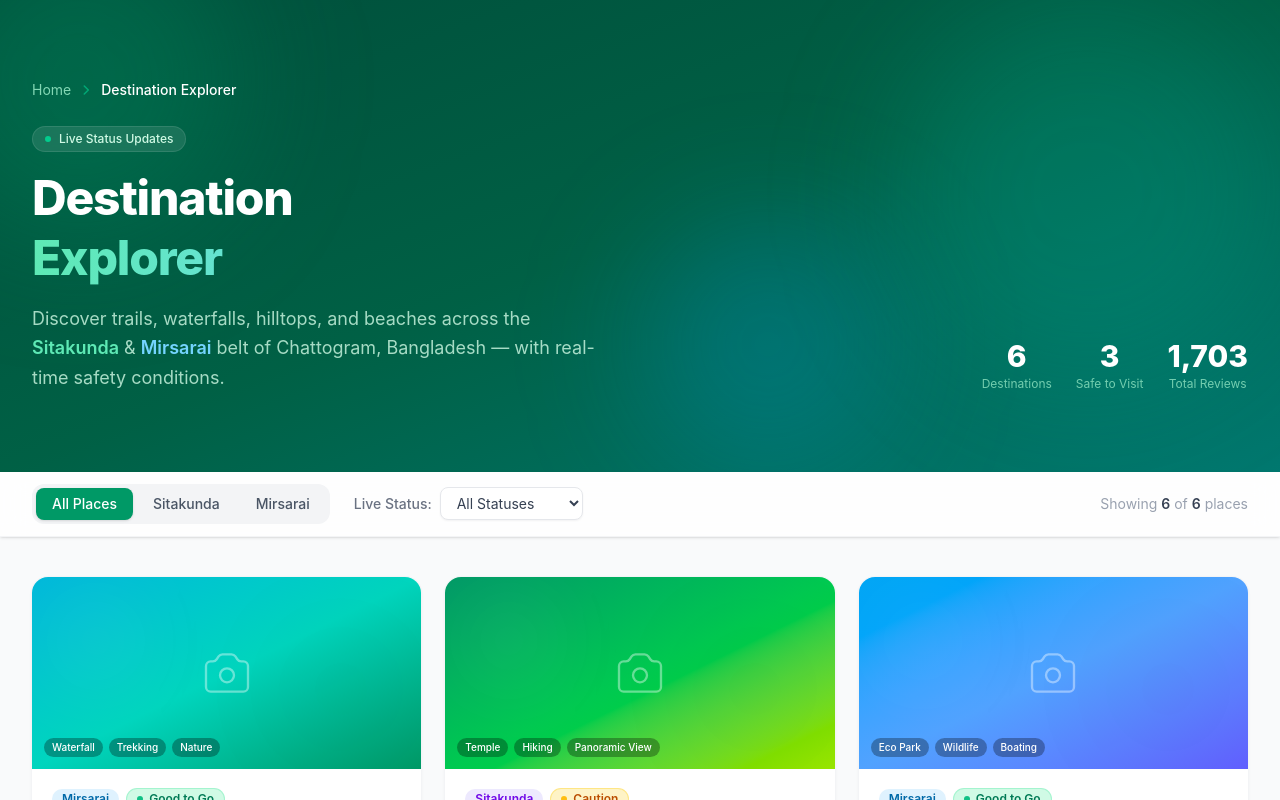
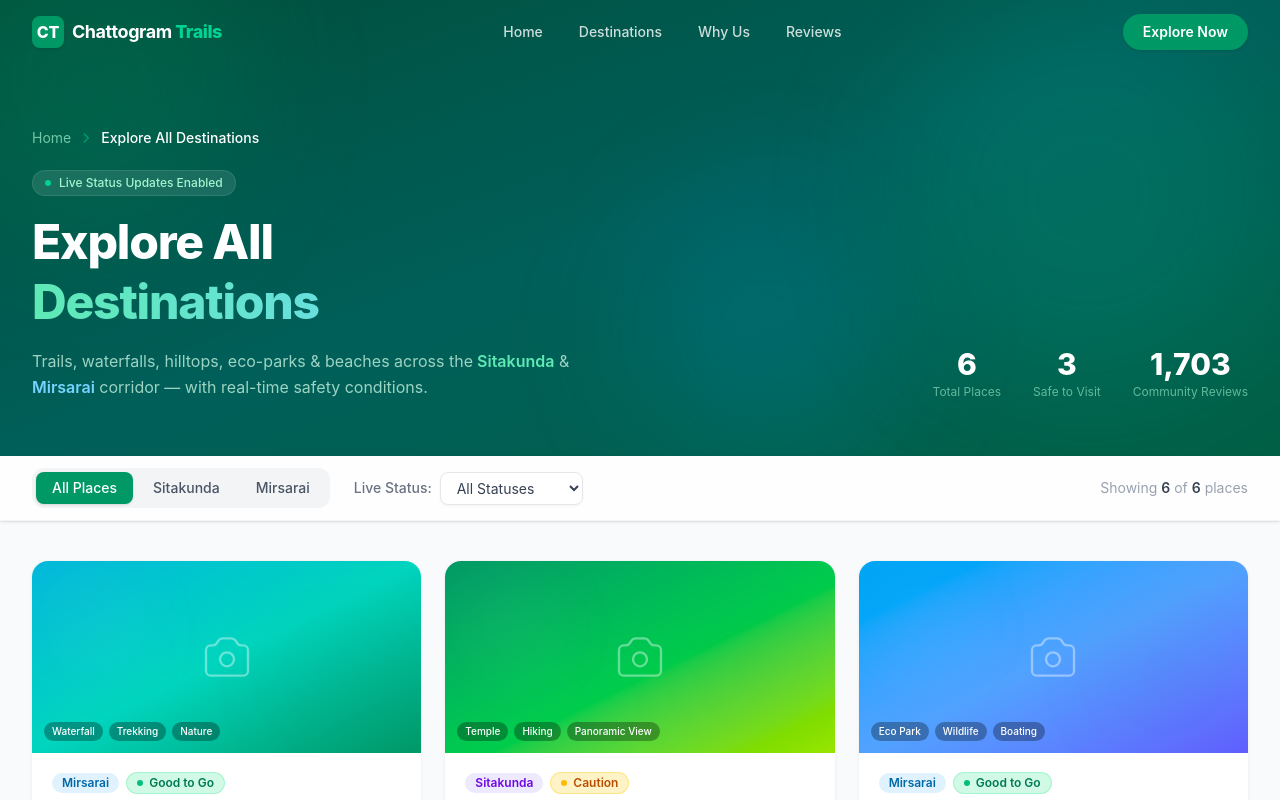
Before and after one commit to ahadunnobi/chattogram-trails, a Next.js app: page /destinations in a window 1280 px wide. Shown: the top 800 px of the page. Built offline with nearby package versions, Linux system fonts and the light colour scheme.

Commit message:
added fiultered destinations explorer page and disable React compiler

```diff
--- a/next.config.mjs
+++ b/next.config.mjs
@@ -1,7 +1,7 @@
 /** @type {import('next').NextConfig} */
 const nextConfig = {
   /* config options here */
-  reactCompiler: true,
+  reactCompiler: false,
 };
 
 export default nextConfig;
--- a/src/app/destinations/page.js
+++ b/src/app/destinations/page.js
@@ -4,6 +4,8 @@ import { useState, useMemo } from "react";
 import { mockDestinations } from "@/data/mockDestinations";
 import FilterControls from "@/components/destinations/FilterControls";
 import DestinationCard from "@/components/destinations/DestinationCard";
+import Navbar from "@/components/Navbar";
+import Footer from "@/components/Footer";
 
 export default function DestinationsPage() {
   const [activeRegion, setActiveRegion] = useState("all");
@@ -18,63 +20,60 @@ export default function DestinationsPage() {
   }, [activeRegion, activeStatus]);
 
   return (
-    <div className="min-h-screen bg-gray-50">
-      {/* Hero Header */}
-      <header className="relative overflow-hidden bg-gradient-to-br from-emerald-900 via-emerald-800 to-teal-700 text-white">
-        {/* Decorative blobs */}
+    <div className="flex flex-col min-h-screen bg-gray-50">
+      <Navbar />
+
+      {/* ── Page Header ── */}
+      <header className="relative overflow-hidden bg-gradient-to-br from-emerald-900 via-teal-800 to-emerald-800 text-white pt-32 pb-14">
+        {/* Blobs */}
         <div className="absolute inset-0 pointer-events-none overflow-hidden" aria-hidden="true">
-          <div className="absolute -top-20 -left-20 w-80 h-80 rounded-full bg-emerald-600/30 blur-3xl" />
-          <div className="absolute top-0 right-0 w-96 h-96 rounded-full bg-teal-500/20 blur-3xl" />
-          <div className="absolute bottom-0 left-1/2 w-64 h-64 rounded-full bg-sky-500/20 blur-3xl" />
+          <div className="absolute -top-20 -left-20 w-80 h-80 rounded-full bg-emerald-600/20 blur-3xl" />
+          <div className="absolute top-0 right-0 w-96 h-96 rounded-full bg-teal-500/15 blur-3xl" />
+          <div className="absolute bottom-0 left-1/2 w-64 h-64 rounded-full bg-sky-500/15 blur-3xl" />
         </div>
 
-        <div className="relative max-w-7xl mx-auto px-4 sm:px-6 lg:px-8 py-16 sm:py-20">
+        <div className="relative max-w-7xl mx-auto px-4 sm:px-6 lg:px-8">
           {/* Breadcrumb */}
-          <nav className="mb-6 flex items-center gap-2 text-sm text-emerald-200/80" aria-label="Breadcrumb">
+          <nav className="mb-5 flex items-center gap-2 text-sm text-emerald-200/70" aria-label="Breadcrumb">
             <a href="/" className="hover:text-white transition-colors">Home</a>
-            <svg className="w-3.5 h-3.5 text-emerald-400/60" fill="none" viewBox="0 0 24 24" stroke="currentColor" strokeWidth={2.5}>
+            <svg className="w-3.5 h-3.5 text-emerald-400/50" fill="none" viewBox="0 0 24 24" stroke="currentColor" strokeWidth={2.5}>
               <path strokeLinecap="round" strokeLinejoin="round" d="M9 5l7 7-7 7" />
             </svg>
-            <span className="text-white font-medium">Destination Explorer</span>
+            <span className="text-white font-medium">Explore All Destinations</span>
           </nav>
 
-          <div className="flex flex-col sm:flex-row sm:items-end sm:justify-between gap-6">
+          <div className="flex flex-col lg:flex-row lg:items-end lg:justify-between gap-8">
             <div>
-              <div className="inline-flex items-center gap-2 px-3 py-1 rounded-full bg-white/10 backdrop-blur-sm border border-white/10 text-xs font-medium text-emerald-100 mb-4">
+              <div className="inline-flex items-center gap-2 px-3 py-1 rounded-full bg-white/10 border border-white/10 text-xs font-medium text-emerald-200 mb-4">
                 <span className="w-1.5 h-1.5 rounded-full bg-emerald-400 animate-pulse" />
-                Live Status Updates
+                Live Status Updates Enabled
               </div>
               <h1 className="text-4xl sm:text-5xl font-extrabold tracking-tight leading-tight">
-                Destination
+                Explore All
                 <span className="block text-transparent bg-clip-text bg-gradient-to-r from-emerald-300 to-sky-300">
-                  Explorer
+                  Destinations
                 </span>
               </h1>
-              <p className="mt-4 max-w-xl text-emerald-100/80 text-base sm:text-lg leading-relaxed">
-                Discover trails, waterfalls, hilltops, and beaches across the
+              <p className="mt-4 max-w-xl text-emerald-100/75 text-base leading-relaxed">
+                Trails, waterfalls, hilltops, eco-parks & beaches across the
                 <span className="text-emerald-300 font-semibold"> Sitakunda</span> &{" "}
-                <span className="text-sky-300 font-semibold">Mirsarai</span> belt of Chattogram, Bangladesh — with real-time safety conditions.
+                <span className="text-sky-300 font-semibold">Mirsarai</span> corridor — with real-time safety conditions.
               </p>
             </div>
 
-            {/* Stats */}
-            <div className="flex items-center gap-6">
+            {/* Quick stats */}
+            <div className="flex items-center gap-8 shrink-0">
               {[
-                { label: "Destinations", value: mockDestinations.length },
+                { label: "Total Places", value: mockDestinations.length },
+                { label: "Safe to Visit", value: mockDestinations.filter((d) => d.status === "good").length },
                 {
-                  label: "Safe to Visit",
-                  value: mockDestinations.filter((d) => d.status === "good").length,
+                  label: "Community Reviews",
+                  value: mockDestinations.reduce((a, d) => a + d.reviewCount, 0).toLocaleString(),
                 },
-                {
-                  label: "Total Reviews",
-                  value: mockDestinations
-                    .reduce((acc, d) => acc + d.reviewCount, 0)
-                    .toLocaleString(),
-                },
-              ].map((stat) => (
-                <div key={stat.label} className="text-center">
-                  <p className="text-2xl sm:text-3xl font-extrabold text-white">{stat.value}</p>
-                  <p className="text-xs text-emerald-200/70 mt-0.5">{stat.label}</p>
+              ].map((s) => (
+                <div key={s.label} className="text-center">
+                  <p className="text-3xl font-extrabold text-white">{s.value}</p>
+                  <p className="text-xs text-emerald-200/60 mt-0.5 whitespace-nowrap">{s.label}</p>
                 </div>
               ))}
             </div>
@@ -82,7 +81,7 @@ export default function DestinationsPage() {
         </div>
       </header>
 
-      {/* Sticky Filter Bar */}
+      {/* ── Sticky Filter Bar ── */}
       <FilterControls
         activeRegion={activeRegion}
         setActiveRegion={setActiveRegion}
@@ -92,24 +91,19 @@ export default function DestinationsPage() {
         filtered={filtered.length}
       />
 
-      {/* Main Grid */}
-      <main className="max-w-7xl mx-auto px-4 sm:px-6 lg:px-8 py-10">
+      {/* ── Destination Grid ── */}
+      <main className="flex-1 max-w-7xl mx-auto w-full px-4 sm:px-6 lg:px-8 py-10">
         {filtered.length === 0 ? (
-          /* Empty state */
           <div className="flex flex-col items-center justify-center py-28 text-center">
             <span className="text-6xl mb-4" aria-hidden="true">🗺️</span>
-            <h3 className="text-xl font-bold text-gray-700 mb-2">
-              No destinations match your filters
-            </h3>
+            <h3 className="text-xl font-bold text-gray-700 mb-2">No destinations match your filters</h3>
             <p className="text-gray-400 text-sm max-w-xs">
               Try selecting a different region or status to explore more places.
             </p>
             <button
-              onClick={() => {
-                setActiveRegion("all");
-                setActiveStatus("all");
-              }}
-              className="mt-6 px-5 py-2 rounded-full bg-emerald-600 text-white text-sm font-semibold hover:bg-emerald-700 transition-colors focus:outline-none focus-visible:ring-2 focus-visible:ring-emerald-500"
+              id="reset-filters-btn"
+              onClick={() => { setActiveRegion("all"); setActiveStatus("all"); }}
+              className="mt-6 px-6 py-2.5 rounded-full bg-emerald-600 text-white text-sm font-semibold hover:bg-emerald-700 active:scale-95 transition-all focus:outline-none focus-visible:ring-2 focus-visible:ring-emerald-500"
             >
               Reset Filters
             </button>
@@ -123,13 +117,7 @@ export default function DestinationsPage() {
         )}
       </main>
 
-      {/* Footer */}
-      <footer className="border-t border-gray-100 mt-10 py-8 text-center">
-        <p className="text-sm text-gray-400">
-          © {new Date().getFullYear()}{" "}
-          <span className="font-semibold text-emerald-600">Chattogram Trails</span> — Community-powered travel intelligence for the Sitakunda–Mirsarai corridor.
-        </p>
-      </footer>
+      <Footer />
     </div>
   );
 }
```
